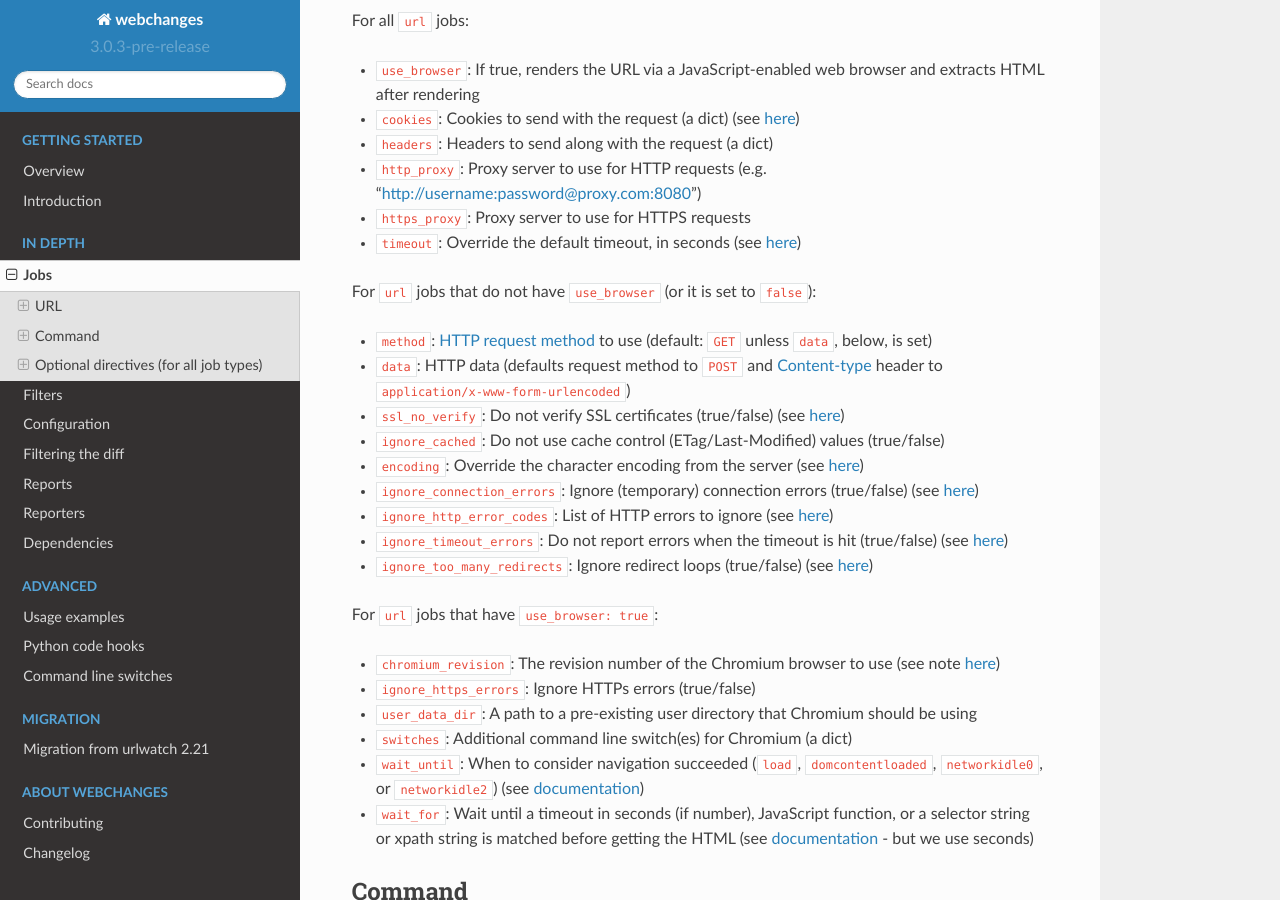
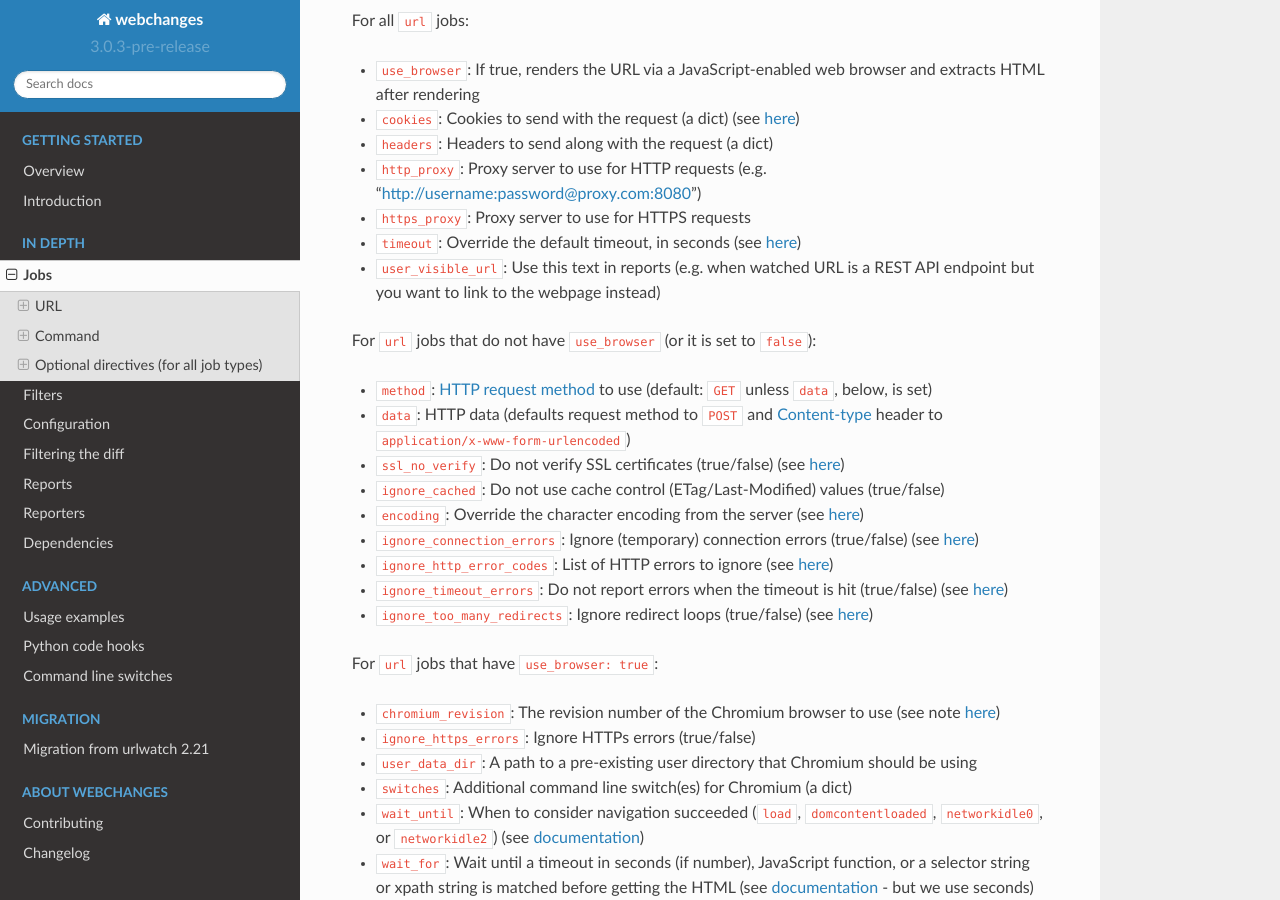
Before and after one commit to mborsetti/webchanges, a Sphinx documentation site: the page built from docs/jobs.rst, in a window 1280 px wide and 900 px high, scrolled down 2269 px. Built offline with Sphinx 7.4.7 and the Read the Docs theme 2.0.0, drawn with Linux system fonts in a browser that asks for light colours.

Commit message:
New subdirective ``user_visible_url`` for jobs

```diff
--- a/CHANGELOG.rst
+++ b/CHANGELOG.rst
@@ -22,6 +22,11 @@
    pip install git+https://github.com/mborsetti/webchanges.git@unreleased
 
 Note: git needs to be `installed <https://git-scm.com/book/en/v2/Getting-Started-Installing-Git>`__ for this to work.
+
+Added
+-----
+* New subdirective ``user_visible_url`` for jobs to replace the URL in reports, useful e.g. if the watched URL is a REST
+  API endpoint but you want to link to the webpage instead (#`590 <https://github.com/thp/urlwatch/pull/590>`_ upstream)
 
 Internals
 ---------
--- a/docs/jobs.rst
+++ b/docs/jobs.rst
@@ -120,6 +120,8 @@
 - ``http_proxy``: Proxy server to use for HTTP requests (e.g. "http://username:password@proxy.com:8080")
 - ``https_proxy``: Proxy server to use for HTTPS requests
 - ``timeout``: Override the default timeout, in seconds (see :ref:`here <timeout>`)
+- ``user_visible_url``: Use this text in reports (e.g. when watched URL is a REST API endpoint but you want to link to
+  the webpage instead)
 
 For ``url`` jobs that do not have ``use_browser`` (or it is set to ``false``):
 
```
Also changed, not shown: 1 other file.
